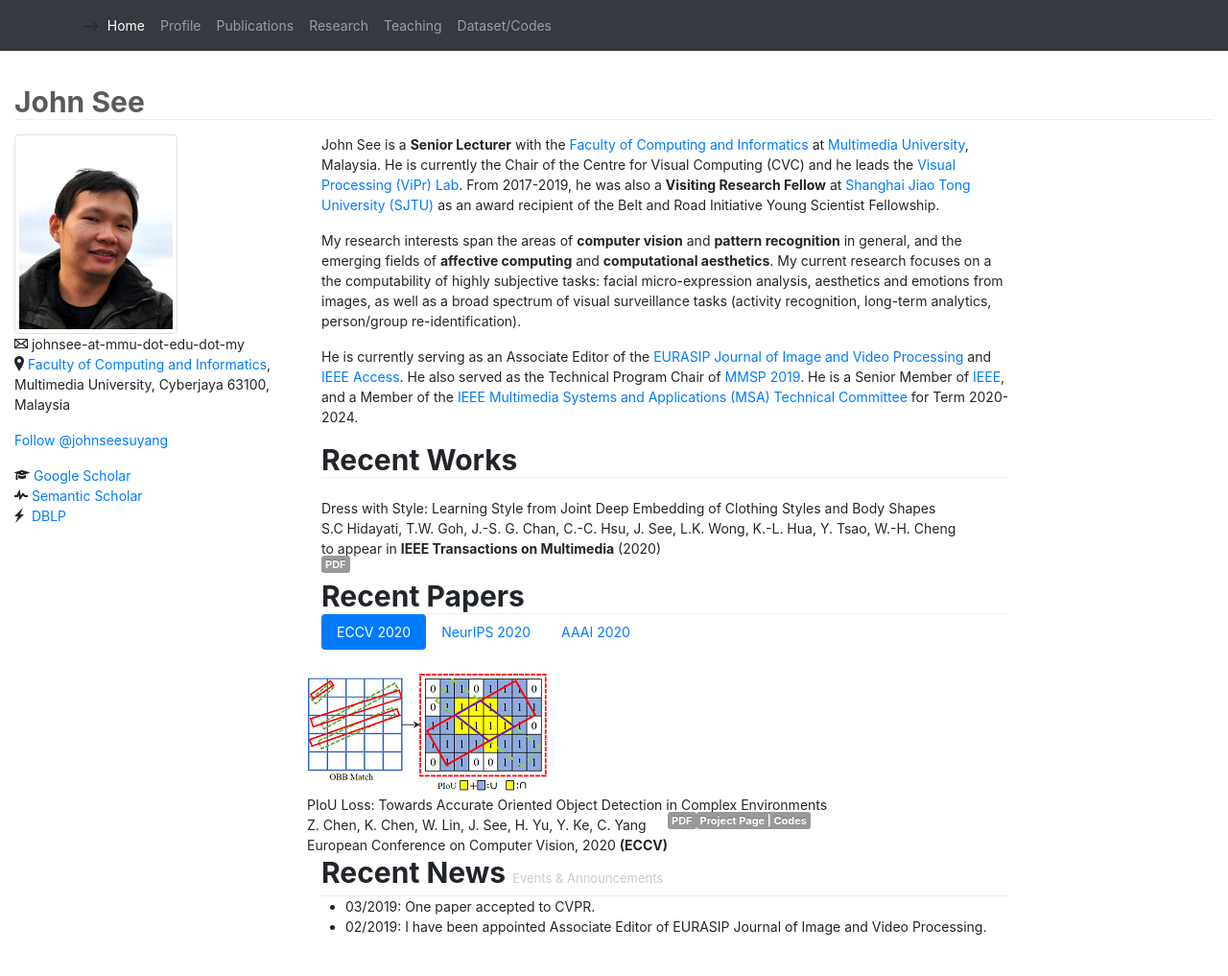
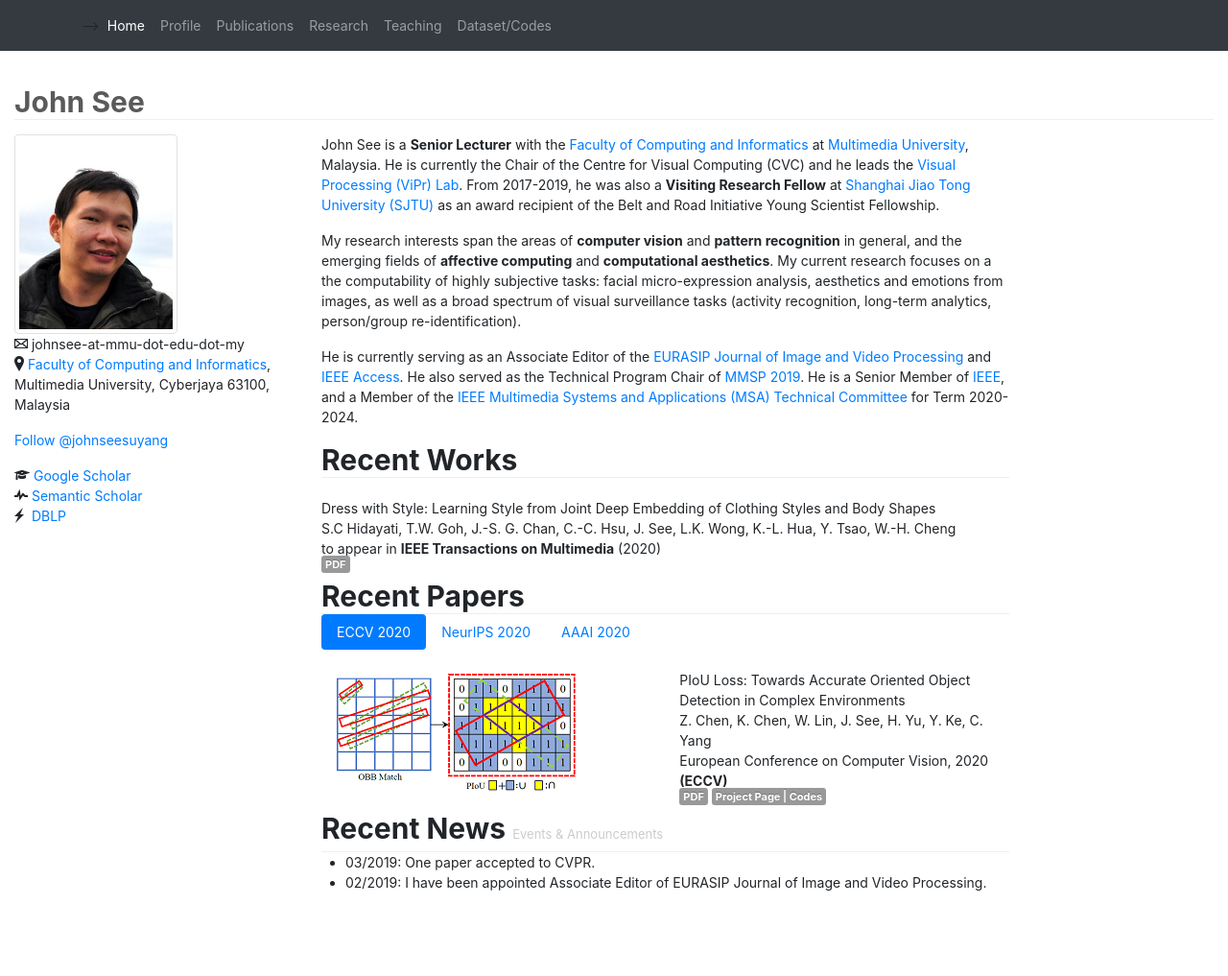
Before and after one commit to john-see/john-see.github.io, a Jekyll site: the page index.html, which Jekyll copies as it is, in a window 1280 px wide. Shown: the whole page at 96% size. Built offline with Jekyll 4.4.1, drawn with Linux system fonts in a browser that asks for light colours; comment, search, counter and statistics services are not loaded; after the commit the page ends 971 px from its top, so only the background shows below that.

Commit message:
format paper entries

```diff
--- a/index.html
+++ b/index.html
@@ -133,8 +133,12 @@
             <div class="tab-content" id="pills-tabContent">
                 <div class="tab-pane fade show active" id="eccv" role="tabpanel" aria-labelledby="pills-home-tab">
                 <br>
+                    <div class="container-fluid">
                     <div class="row">
+                        <div class="col">
                             <img src="./images/paperthumbs/piou.png" class="rounded float-left" width="" alt="">
+                        </div>
+                        <div class="col">
                             <span class="title">PIoU Loss: Towards Accurate Oriented Object Detection in Complex Environments </span>
                             <br>
                             <span class="details">
@@ -143,6 +147,8 @@
                             </span>
                             <a href="./papers/piou_eccv20.pdf"><span class="label_download">PDF</span></a>
                             <a href="https://github.com/clobotics/piou"><span class="label_download">Project Page | Codes</span></a>
+                        </div>
+                    </div>
                     </div>
                 </div>
 
```
